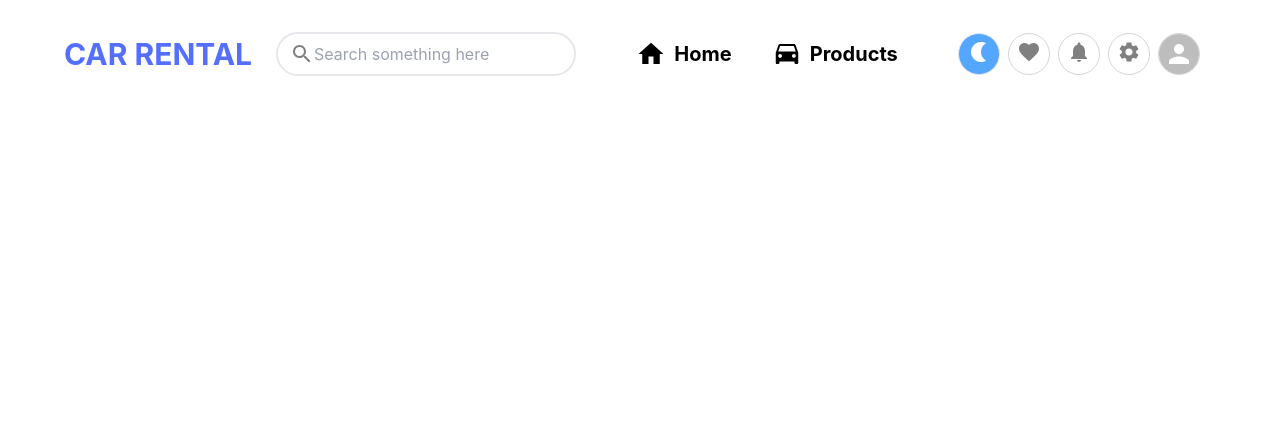
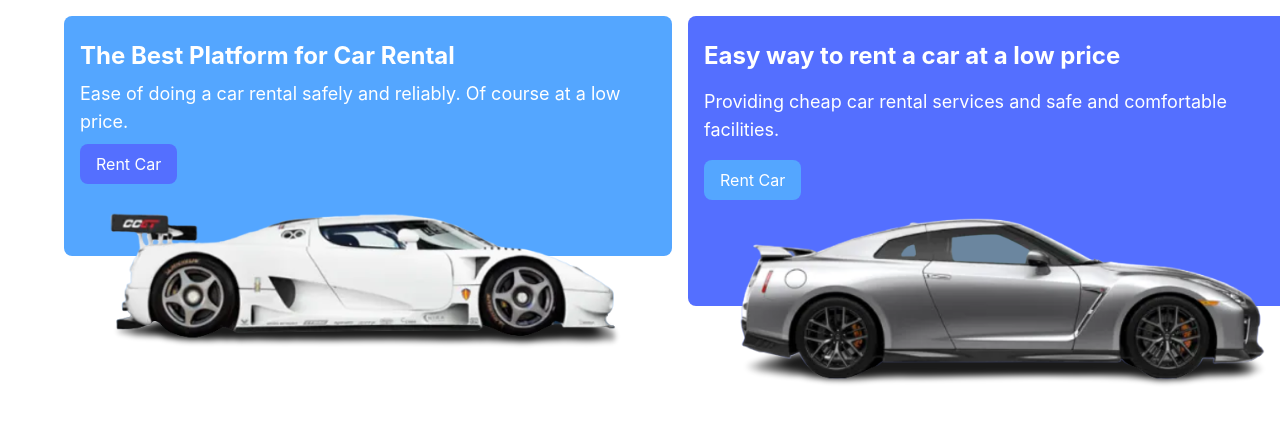
Before and after one commit to boualem06/CAR-Rental, a React (Create React App) app in the folder Front End/: page / in a window 1280 px wide. Shown: the top 424 px of the page. Built offline with nearby package versions, Linux system fonts and the light colour scheme.

Commit message:
adding the Cars in the home page

```diff
--- a/Front End/src/App.js
+++ b/Front End/src/App.js
@@ -1,8 +1,9 @@
 import Navbar from "./Components/Navbar";
+import CarsHome from "./Components/CarsHome";
 function App() {
   return (
     <div>
-      <Navbar></Navbar>
+      <CarsHome></CarsHome>
     </div>
   );
 }
--- /dev/null
+++ b/Front End/src/Components/CarsHome.js
@@ -0,0 +1,27 @@
+import car2 from '../images/car2.png'
+import car1 from '../images/car1.png'
+const CarsHome=()=>{
+    return(
+        <div className="w-full">
+
+            <div className="w-full flex justify-between px-16 py-4">
+                <div style={{ backgroundColor: "#54a6ff" }} className="w-full  mr-4 rounded-lg px-4 py-6 max-h-60 ">
+                    <h1 className="text-white text-2xl font-bold ">The Best Platform for Car Rental</h1>
+                    <h1 className="text-lg mt-2 text-white ">Ease of doing a car rental safely and reliably. Of course at a low price.</h1>
+                    <button style={{ backgroundColor: "#546fff"}} className="px-4 py-2 text-white rounded-lg mt-2 ">Rent Car</button>
+                    <div className='flex justify-end items-center'><img src={car2} alt=" Car"  className="  lg:max-w-xl"></img></div>
+                </div>
+
+
+                <div style={{ backgroundColor: "#546fff",maxHeight: "290px" }} className="w-full  mr-4 rounded-lg px-4 py-6 ">
+                    <h1 className="text-white text-2xl font-bold ">Easy way to rent a car at a low price</h1>
+                    <h1 className="text-lg mt-4 text-white ">Providing cheap car rental services and safe and comfortable facilities.</h1>
+                    <button style={{ backgroundColor: "#54a6ff"}} className="px-4 py-2 text-white rounded-lg mt-4 ">Rent Car</button>
+                    <div className='flex justify-end items-center'><img src={car1} alt=" Car"  className="lg:max-w-xl"></img></div>
+                </div>
+            </div>
+
+        </div>    )
+}
+
+export default CarsHome ;
```
Also changed, not shown: Front End/src/Components/Navbar.js (+1 -7 lines), Front End/src/images/car1.png (added), Front End/src/images/car2.png (added).
